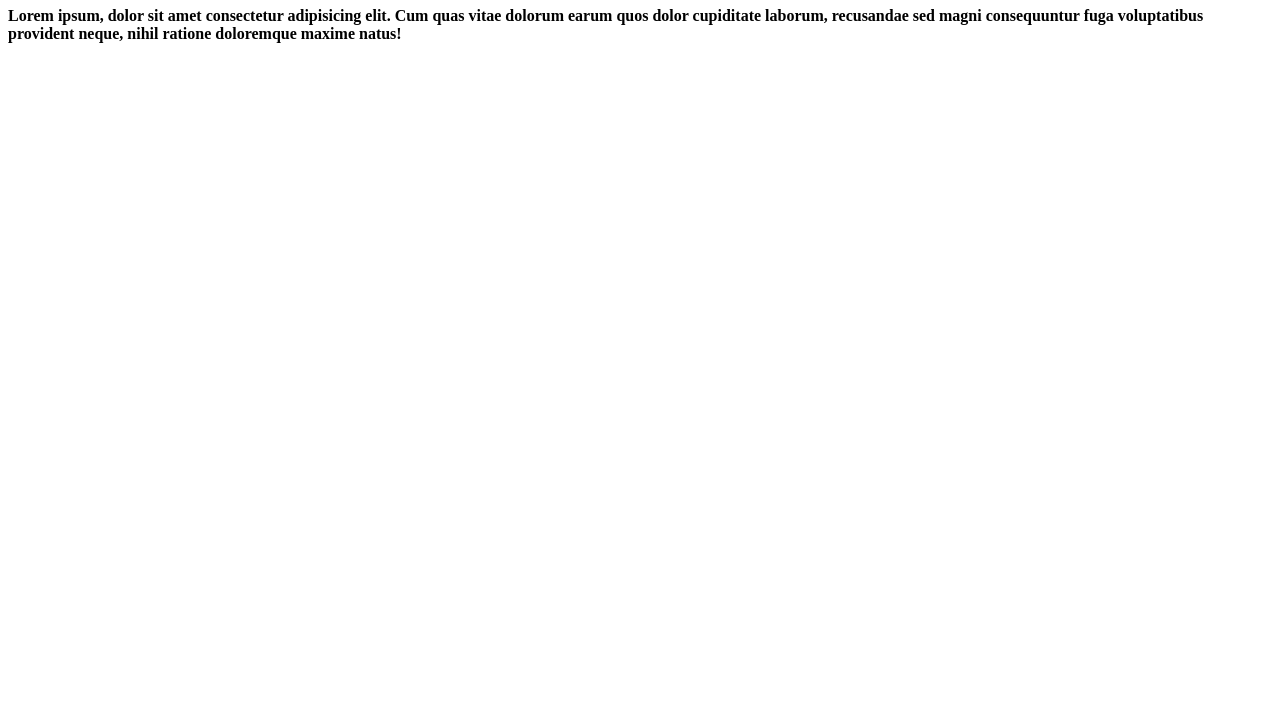
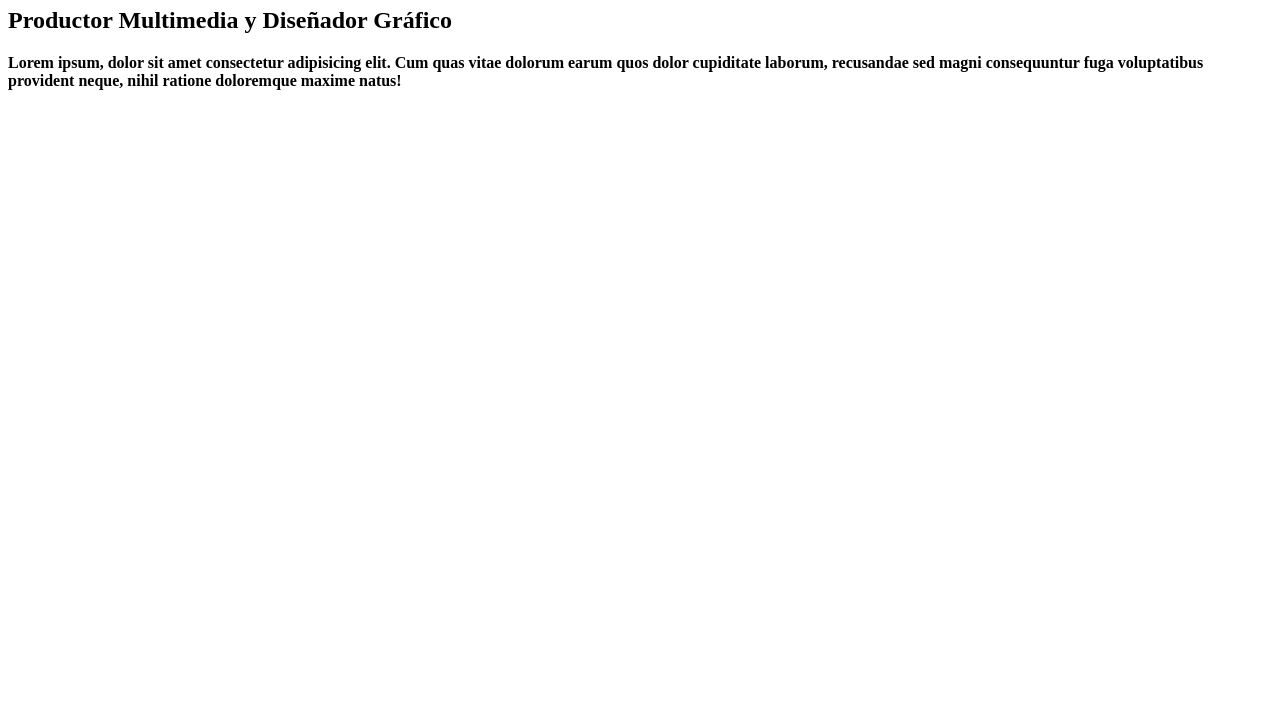
Before and after one commit to Osstrax/pruebasPrework, a plain HTML site: page index.html in a window 1280 px wide. Shown: the part 73-800 px from the top of the page. Drawn offline with Linux system fonts and the light colour scheme.

Commit message:
Segunda Prueba

```diff
--- a/index.html
+++ b/index.html
@@ -9,6 +9,7 @@
 <body>
 
     <h1>Lucas Torres Cadavid</h1>
+    <h2>Productor Multimedia y Diseñador Gráfico</h2>
     <p><b>Lorem ipsum, dolor sit amet consectetur adipisicing elit. Cum quas vitae dolorum earum quos dolor cupiditate laborum, recusandae sed magni consequuntur fuga voluptatibus provident neque, nihil ratione doloremque maxime natus!</b></p>
 
 </body>
```
